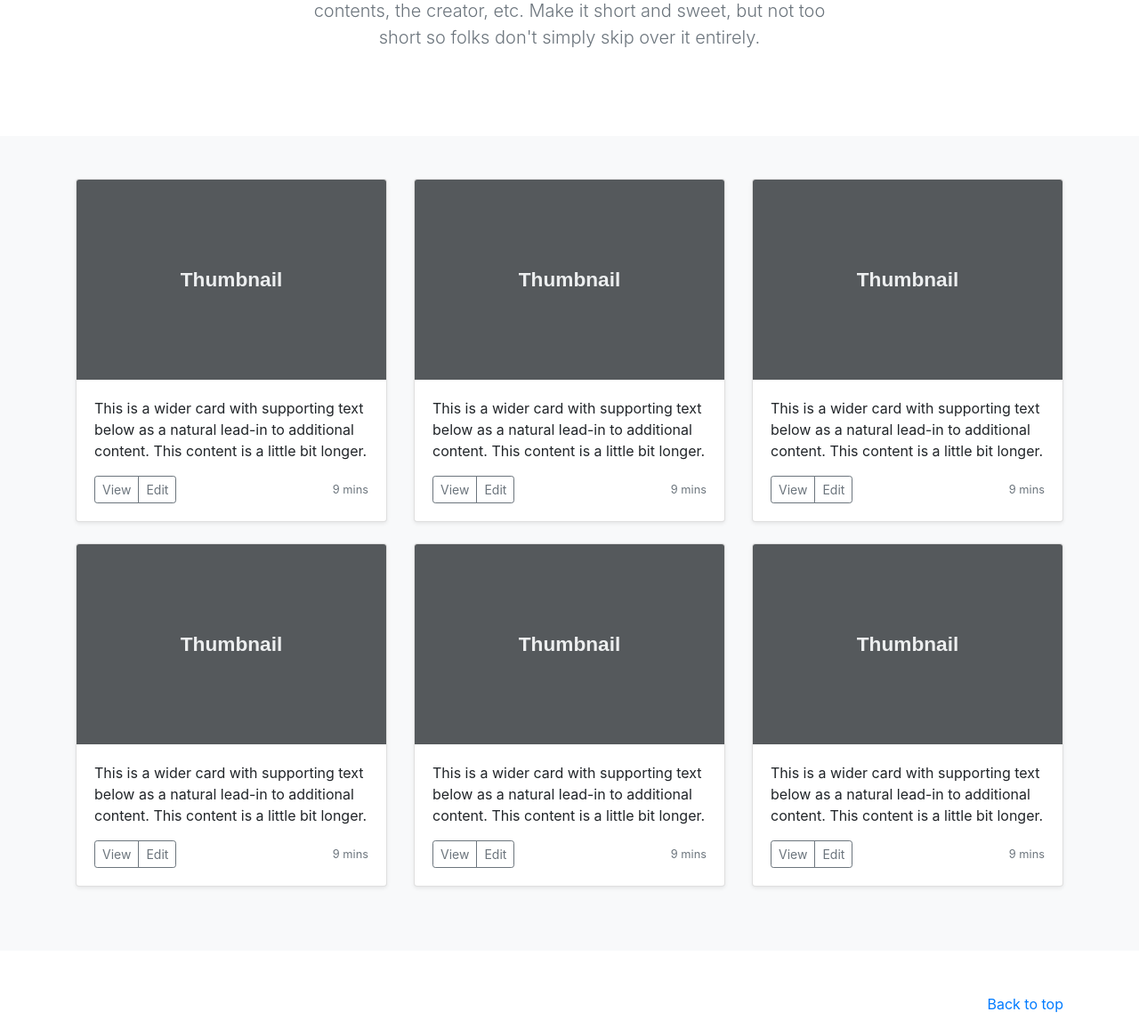
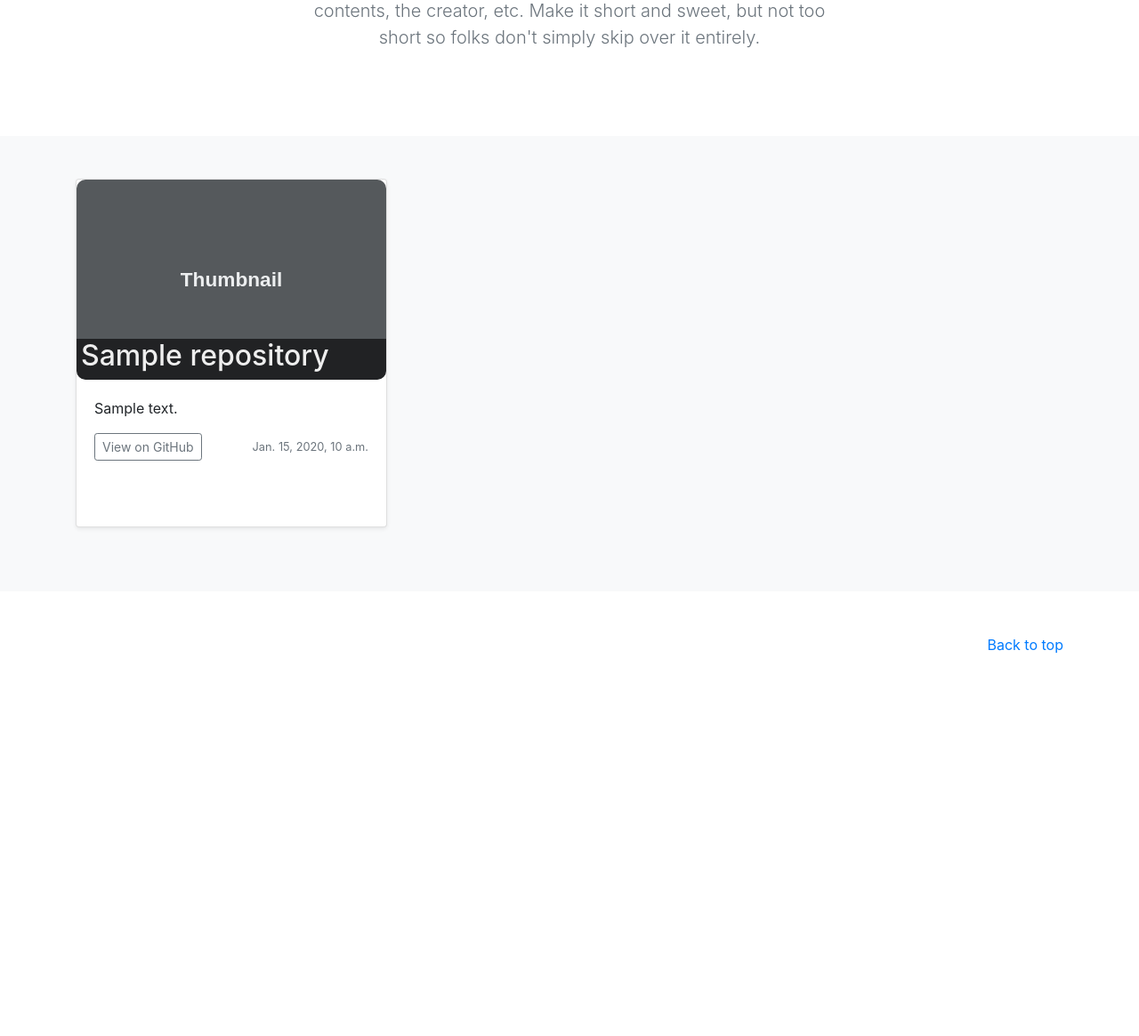
Before and after one commit to walkersorlie/my_site, a Django app: page / in a window 1280 px wide. Shown: the part 241-1406 px from the top of the page at 89% size. After the commit the page ends 976 px from the top, so only its background shows below. Run offline with Django 3.2, Linux system fonts and the light colour scheme; tables that the repository leaves empty hold one stand-in row (values such as "Sample post"); some libraries are stand-ins or nearby versions.

Commit message:
Beginning more styling of homepage w/ including repo info

```diff
--- /dev/null
+++ b/my_site/homepage/static/homepage/homepage.css
@@ -0,0 +1,43 @@
+/*
+** These styles define the hover and transform (zoom) for the repo cards
+*/
+.custom-homepage-hover {
+    width: 100%;
+    height: 100%;
+    overflow: hidden;
+    border-radius: 10px;
+    position: relative;
+}
+.custom-homepage-hover img {
+    -webkit-transition: all 1s ease; /* Safari and Chrome */
+    -moz-transition: all 1s ease; /* Firefox */
+    -ms-transition: all 1s ease; /* IE 9 */
+    -o-transition: all 1s ease; /* Opera */
+    transition: all 1s ease;
+}
+.custom-homepage-hover:hover img {
+    -webkit-transform:scale(1.17); /* Safari and Chrome */
+    -moz-transform:scale(1.17); /* Firefox */
+    -ms-transform:scale(1.17); /* IE 9 */
+    -o-transform:scale(1.17); /* Opera */
+    transform:scale(1.17);
+}
+
+
+/*
+** These styles define the positioning of the div that appears over the repo cards with the name of the repo
+*/
+.repo-name {
+  /* margin-top: -45px; */
+  margin: auto;
+  position: absolute;
+  bottom: 0%;
+  background-color: rgba(0,0,0,0.61);
+  width: 348px;
+  border-radius: 0px 0px 10px 10px;
+  /* z-index: */
+}
+.repo-name h2 {
+  color: #eee;
+  padding-left: 5px;
+}
--- a/my_site/homepage/templates/homepage/base.html
+++ b/my_site/homepage/templates/homepage/base.html
@@ -17,7 +17,12 @@
 
     <!-- Custom styles for this template -->
     <!-- <link href="album.css" rel="stylesheet"> -->
-    <link href="{% static 'album.css' %}" rel="stylesheet">  </head>
+    <link href="{% static 'album.css' %}" rel="stylesheet">
+
+    {% block app_stylesheets %}
+    {% endblock %}
+
+  </head>
 
   <body>
 
--- a/my_site/homepage/templates/homepage/index.html
+++ b/my_site/homepage/templates/homepage/index.html
@@ -3,6 +3,10 @@
 
 {% block title %}
 <title>Homepage</title>
+{% endblock %}
+
+{% block app_stylesheets %}
+<link rel="stylesheet" type="text/css" href="{% static 'homepage/homepage.css' %}">
 {% endblock %}
 
 {% block content %}
@@ -20,100 +24,28 @@
 
 <div class="album py-5 bg-light">
   <div class="container">
-    <!-- Make this auto-generate the correct number of boxes, based on how many GitHub projects I have. Use GitHub API-->
     <div class="row">
+      {% for repo in repo_list %}
       <div class="col-md-4">
         <div class="card mb-4 shadow-sm">
-          <img class="card-img-top" data-src="holder.js/100px225?theme=thumb&bg=55595c&fg=eceeef&text=Thumbnail" alt="Card image cap">
-          <div class="card-body">
-            <p class="card-text">This is a wider card with supporting text below as a natural lead-in to additional content. This content is a little bit longer.</p>
+          <div class="custom-homepage-hover">
+            <img class="card-img-top" data-src="holder.js/100px225?theme=thumb&bg=55595c&fg=eceeef&text=Thumbnail" alt="Card image cap">
+            <div class="repo-name">
+              <h2>{{ repo.repo_name }}</h2>
+            </div>
+          </div>
+          <div class="card-body" style="height:165px;">
+            <p class="card-text">{{ repo.description }}</p>
             <div class="d-flex justify-content-between align-items-center">
               <div class="btn-group">
-                <button type="button" class="btn btn-sm btn-outline-secondary">View</button>
-                <button type="button" class="btn btn-sm btn-outline-secondary">Edit</button>
+                <button type="button" class="btn btn-sm btn-outline-secondary">View on GitHub</button>
               </div>
-              <small class="text-muted">9 mins</small>
+              <small class="text-muted">{{ repo.pushed_at }}</small>
             </div>
           </div>
         </div>
       </div>
-      <div class="col-md-4">
-        <div class="card mb-4 shadow-sm">
-          <img class="card-img-top" data-src="holder.js/100px225?theme=thumb&bg=55595c&fg=eceeef&text=Thumbnail" alt="Card image cap">
-          <div class="card-body">
-            <p class="card-text">This is a wider card with supporting text below as a natural lead-in to additional content. This content is a little bit longer.</p>
-            <div class="d-flex justify-content-between align-items-center">
-              <div class="btn-group">
-                <button type="button" class="btn btn-sm btn-outline-secondary">View</button>
-                <button type="button" class="btn btn-sm btn-outline-secondary">Edit</button>
-              </div>
-              <small class="text-muted">9 mins</small>
-            </div>
-          </div>
-        </div>
-      </div>
-      <div class="col-md-4">
-        <div class="card mb-4 shadow-sm">
-          <img class="card-img-top" data-src="holder.js/100px225?theme=thumb&bg=55595c&fg=eceeef&text=Thumbnail" alt="Card image cap">
-          <div class="card-body">
-            <p class="card-text">This is a wider card with supporting text below as a natural lead-in to additional content. This content is a little bit longer.</p>
-            <div class="d-flex justify-content-between align-items-center">
-              <div class="btn-group">
-                <button type="button" class="btn btn-sm btn-outline-secondary">View</button>
-                <button type="button" class="btn btn-sm btn-outline-secondary">Edit</button>
-              </div>
-              <small class="text-muted">9 mins</small>
-            </div>
-          </div>
-        </div>
-      </div>
-
-      <div class="col-md-4">
-        <div class="card mb-4 shadow-sm">
-          <img class="card-img-top" data-src="holder.js/100px225?theme=thumb&bg=55595c&fg=eceeef&text=Thumbnail" alt="Card image cap">
-          <div class="card-body">
-            <p class="card-text">This is a wider card with supporting text below as a natural lead-in to additional content. This content is a little bit longer.</p>
-            <div class="d-flex justify-content-between align-items-center">
-              <div class="btn-group">
-                <button type="button" class="btn btn-sm btn-outline-secondary">View</button>
-                <button type="button" class="btn btn-sm btn-outline-secondary">Edit</button>
-              </div>
-              <small class="text-muted">9 mins</small>
-            </div>
-          </div>
-        </div>
-      </div>
-      <div class="col-md-4">
-        <div class="card mb-4 shadow-sm">
-          <img class="card-img-top" data-src="holder.js/100px225?theme=thumb&bg=55595c&fg=eceeef&text=Thumbnail" alt="Card image cap">
-          <div class="card-body">
-            <p class="card-text">This is a wider card with supporting text below as a natural lead-in to additional content. This content is a little bit longer.</p>
-            <div class="d-flex justify-content-between align-items-center">
-              <div class="btn-group">
-                <button type="button" class="btn btn-sm btn-outline-secondary">View</button>
-                <button type="button" class="btn btn-sm btn-outline-secondary">Edit</button>
-              </div>
-              <small class="text-muted">9 mins</small>
-            </div>
-          </div>
-        </div>
-      </div>
-      <div class="col-md-4">
-        <div class="card mb-4 shadow-sm">
-          <img class="card-img-top" data-src="holder.js/100px225?theme=thumb&bg=55595c&fg=eceeef&text=Thumbnail" alt="Card image cap">
-          <div class="card-body">
-            <p class="card-text">This is a wider card with supporting text below as a natural lead-in to additional content. This content is a little bit longer.</p>
-            <div class="d-flex justify-content-between align-items-center">
-              <div class="btn-group">
-                <button type="button" class="btn btn-sm btn-outline-secondary">View</button>
-                <button type="button" class="btn btn-sm btn-outline-secondary">Edit</button>
-              </div>
-              <small class="text-muted">9 mins</small>
-            </div>
-          </div>
-        </div>
-      </div>
-
+      {% endfor %}
     </div>
   </div>
 </div>
--- a/my_site/homepage/urls.py
+++ b/my_site/homepage/urls.py
@@ -4,5 +4,5 @@ from . import views
 app_name = 'homepage'
 urlpatterns = [
     # /
-    path('', views.index, name='index'),
+    path('', views.IndexView.as_view(), name='index'),
 ]
--- a/my_site/homepage/views.py
+++ b/my_site/homepage/views.py
@@ -1,6 +1,10 @@
-from django.shortcuts import render
-from django.contrib.auth.views import LoginView, LogoutView
+from django.views import generic
+from .models import Repository
 
 
-def index(request):
-    return render(request, 'homepage/index.html')
+class IndexView(generic.ListView):
+    template_name = 'homepage/index.html'
+    context_object_name = 'repo_list'
+
+    def get_queryset(self):
+        return Repository.objects.order_by('-pushed_at')
--- a/my_site/my_site/settings.py
+++ b/my_site/my_site/settings.py
@@ -150,8 +150,12 @@ USE_TZ = True
 
 STATIC_URL = '/static/'
 
+# STATICFILES_DIRS = [
+#     os.path.join(BASE_DIR, "static"),
+# ]
 STATICFILES_DIRS = [
     os.path.join(BASE_DIR, "static"),
+    '../static/',
 ]
 
 LOGIN_URL = '/registration/login'
```
